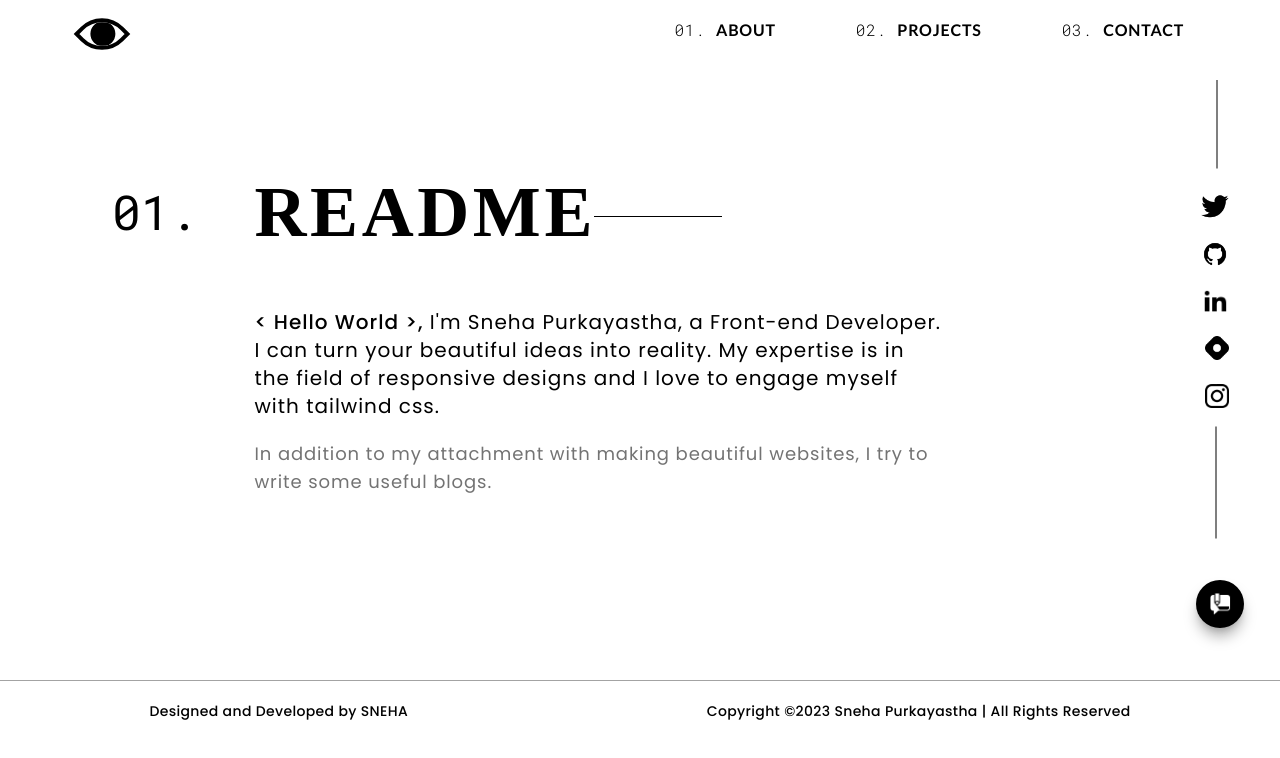
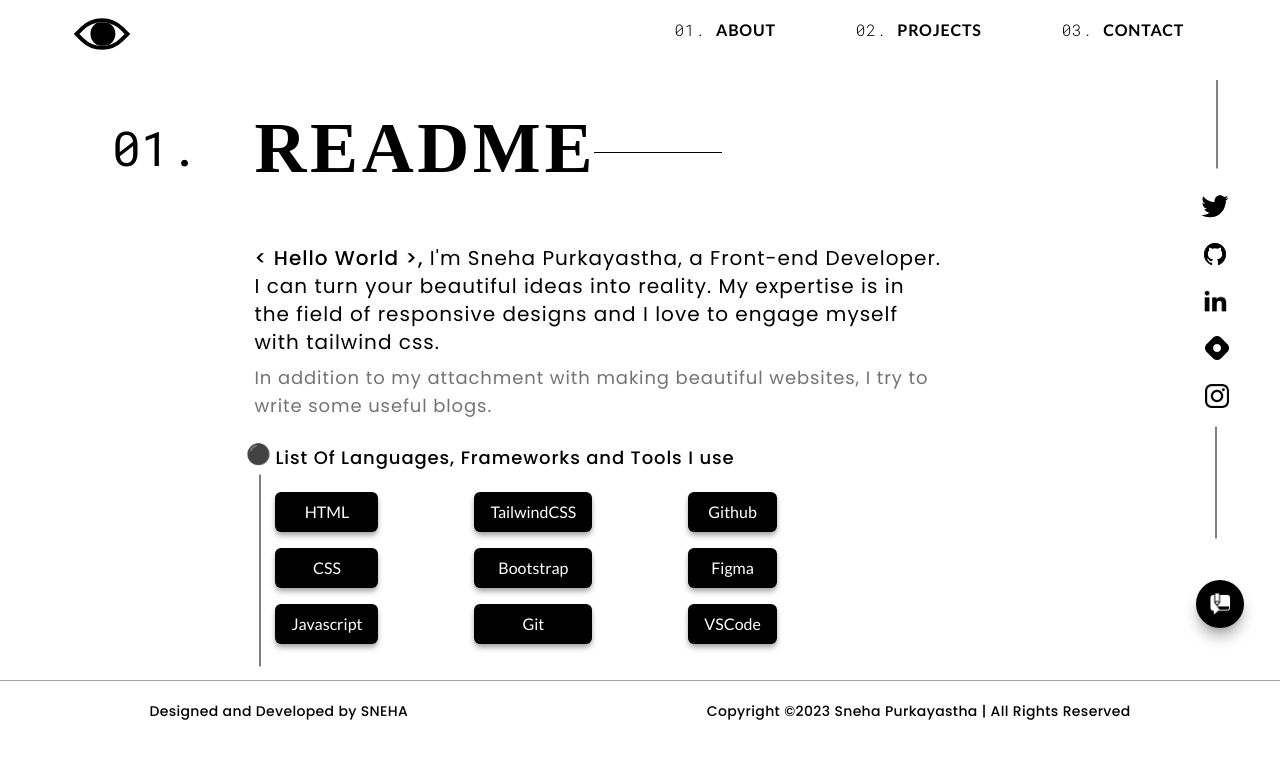
Before and after one commit to snehap02/Portfolio, a React (Create React App) app: page /about in a window 1280 px wide. Shown: the top 758 px of the page. Built offline with nearby package versions, Linux system fonts and the light colour scheme; the HTML template or start-up script is replaced by a standard one.

Commit message:
completed about section

```diff
--- a/src/components/About.js
+++ b/src/components/About.js
@@ -1,25 +1,80 @@
-import React from 'react'
+import React from "react";
 
 const About = () => {
   return (
     <>
-      <div className='h-[680px]'>
-      <div className='flex flex-col md:flex-row pt-10 sm:pt-16 lg:pt-40'>
-        <h1 className='flex font-robotoMono text-3xl md:text-5xl ml-8 sm:ml-14 md:ml-20 pt-10 md:pt-7 xl:ml-28'>
+      <div className="h-[680px]">
+        <div className="flex flex-col md:flex-row pt-10 sm:pt-16 lg:pt-32 xl:pt-24">
+          <h1 className="flex font-robotoMono text-3xl md:text-5xl ml-8 sm:ml-14 md:ml-20 pt-10 md:pt-7 xl:ml-28">
             01.
           </h1>
-        <div className='flex flex-col w-[280px] md-2:w-[380px] 520:w-[390px] sm:w-[450px] lg:w-[580px] xl:w-[690px] ml-8 sm:ml-14'>
+          <div className="flex flex-col w-[280px] md-2:w-[380px] 520:w-[390px] sm:w-[450px] lg:w-[580px] xl:w-[690px] ml-8 sm:ml-14">
             <div>
-        <h1 className='text-[45px] sm:text-6xl pt-3 font-georgian tracking-wider font-bold md:text-7xl relative'>README</h1>
+              <h1 className="text-[45px] sm:text-6xl pt-3 font-georgian tracking-wider font-bold md:text-7xl relative">
+                README
+              </h1>
               <div class="absolute hidden lg:flex w-32 h-[1px] bg-black -mt-5 lg:ml-[340px] lg:-mt-8 xl:-mt-7"></div>
             </div>
-          <p className='pt-8 font-poppins text-sm 520:text-base tracking-wider lg:text-xl xl:pt-16'><span className='font-medium'>&lt; Hello World &gt;, </span> I'm Sneha Purkayastha, a Front-end Developer. I can turn your beautiful ideas into reality. My expertise is in the field of responsive designs and I love to engage myself with tailwind css. </p>
-          <span className='pt-5 font-poppins text-sm 520:text-base tracking-wider lg:text-lg text-neutral-500'>In addition to my attachment with making beautiful websites, I try to write some useful blogs.</span>
+            <p className="pt-8 font-poppins text-sm 520:text-base tracking-wider lg:text-xl xl:pt-16">
+              <span className="font-medium">&lt; Hello World &gt;, </span> I'm
+              Sneha Purkayastha, a Front-end Developer. I can turn your
+              beautiful ideas into reality. My expertise is in the field of
+              responsive designs and I love to engage myself with tailwind css.{" "}
+            </p>
+            <span className="pt-2 font-poppins text-sm 520:text-base tracking-wider lg:text-lg text-neutral-500">
+              In addition to my attachment with making beautiful websites, I try
+              to write some useful blogs.
+            </span>
+            <div className="skill-sec flex flex-row gap-1 -mt-1 -ml-2">
+              <div className="relative text-xl mt-6 before:content-[''] before:absolute before:w-48 before:h-[1px] before:bg-black before:-ml-[82px] before:rotate-90 before:top-[130px]">
+                ⚫
+              </div>
+              <div className="flex flex-col gap-5">
+                <h1 className="font-poppins text-sm pt-7 tracking-wider font-medium w-64 540:w-full 540:text-lg">
+                  List Of Languages, Frameworks and Tools I use
+                </h1>
+                <div className="flex gap-2 540:gap-8 lg:gap-16 xl:gap-24">
+                  <div className="flex flex-col gap-4">
+                    <h1 className="font-lato bg-black rounded-md shadow-md shadow-neutral-400 text-white text-center px-2 py-1 lg:px-4 lg:py-2">
+                      HTML
+                    </h1>
+                    <h1 className="font-lato bg-black rounded-md shadow-md shadow-neutral-400 text-white text-center px-2 py-1 lg:px-4 lg:py-2">
+                      CSS
+                    </h1>
+                    <h1 className="font-lato bg-black rounded-md shadow-md shadow-neutral-400 text-white text-center px-2 py-1 lg:px-4 lg:py-2">
+                      Javascript
+                    </h1>
+                  </div>
+                  <div className="flex flex-col gap-4">
+                    <h1 className="font-lato bg-black rounded-md shadow-md shadow-neutral-400 text-white text-center px-2 py-1 lg:px-4 lg:py-2">
+                      TailwindCSS
+                    </h1>
+                    <h1 className="font-lato bg-black rounded-md shadow-md shadow-neutral-400 text-white text-center px-2 py-1 lg:px-4 lg:py-2">
+                      Bootstrap
+                    </h1>
+                    <h1 className="font-lato bg-black rounded-md shadow-md shadow-neutral-400 text-white text-center px-2 py-1 lg:px-4 lg:py-2">
+                      Git
+                    </h1>
+                  </div>
+                  <div className="flex flex-col gap-4">
+                    <h1 className="font-lato bg-black rounded-md shadow-md shadow-neutral-400 text-white text-center px-2 py-1 lg:px-4 lg:py-2">
+                      Github
+                    </h1>
+                    <h1 className="font-lato bg-black rounded-md shadow-md shadow-neutral-400 text-white text-center px-2 py-1 lg:px-4 lg:py-2">
+                      Figma
+                    </h1>
+                    <h1 className="font-lato bg-black rounded-md shadow-md shadow-neutral-400 text-white text-center px-2 py-1 lg:px-4 lg:py-2">
+                      VSCode
+                    </h1>
+                  </div>
+                </div>
+              </div>
+            </div>
           </div>
         </div>
       </div>
     </>
-  )
-}
+  );
+};
 
-export default About
+export default About;
--- a/tailwind.config.js
+++ b/tailwind.config.js
@@ -16,6 +16,7 @@ module.exports = {
       },
       screens:{
         '520': "520px",
+        '540': "540px",
         '600': "600px",
         '820': "820px",
         '900': "900px",
```
Lines whose indentation alone changed are shown as unchanged.
